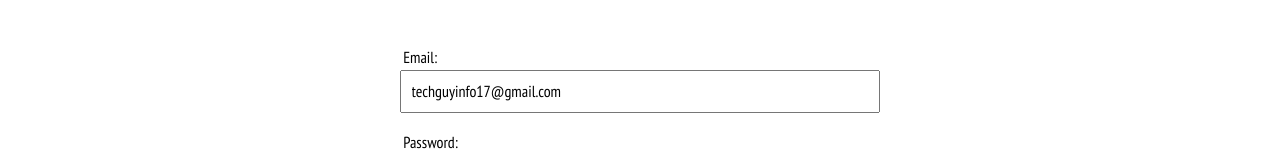
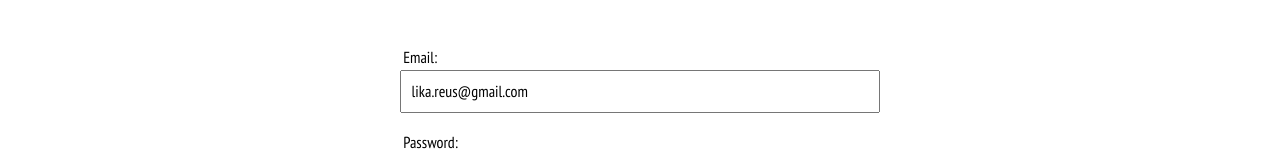
Before and after one commit to arkadyt/wework, a React (Create React App) app in the folder client/: page /login in a window 1280 px wide. Shown: the part 277-430 px from the top of the page. Built offline with nearby package versions, Linux system fonts and the light colour scheme; what react-widgets-moment would draw is missing.

Commit message:
Add new autofill credentials to Login component.

```diff
--- a/client/src/components/_Forms/Login/Login.js
+++ b/client/src/components/_Forms/Login/Login.js
@@ -8,7 +8,8 @@ import { loginUser } from '../../../state/actions/authActions'
 
 class Login extends React.Component {
     state = {
-        email: 'techguyinfo17@gmail.com',
+        // email: 'techguyinfo17@gmail.com',
+        email: 'lika.reus@gmail.com',
         password: '12345678'
     }
 
```
